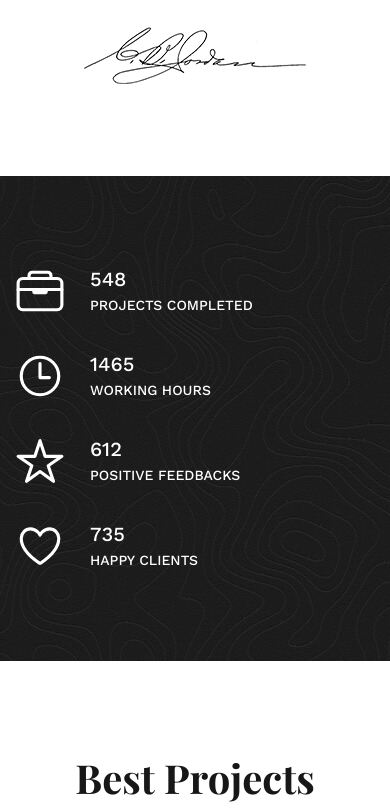
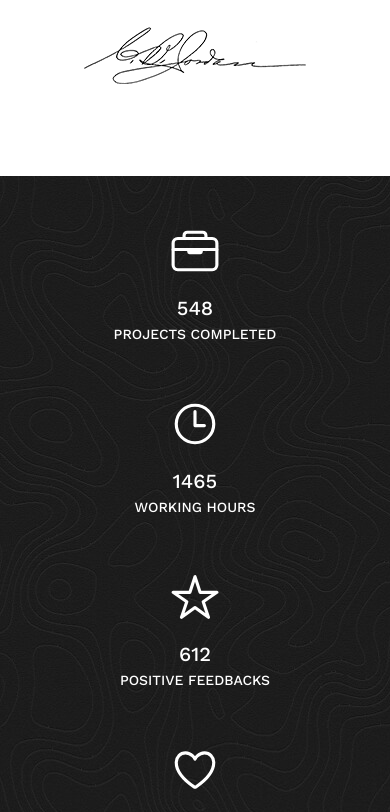
Before and after one commit to pviethung/psd-to-html, a website built with Parcel: page index.html in a window 390 px wide. Shown: the part 1164-1976 px from the top of the page. Built offline with nearby package versions, Linux system fonts and the light colour scheme; files whose address does not match are found by name.

Commit message:
add responsive

```diff
--- a/index.html
+++ b/index.html
@@ -126,7 +126,7 @@
         <section class="features">
             <div class="container">
                 <div class="row">
-                    <div class="col-lg-3">
+                    <div class="col-md-3">
                         <div class="features__item">
                             <ion-icon name="briefcase-outline" class="features__icon"></ion-icon>
                             <p class="features__text">
@@ -135,7 +135,7 @@
                             </p>
                         </div>
                     </div>
-                    <div class="col-lg-3">
+                    <div class="col-md-3">
                         <div class="features__item">
                             <ion-icon name="time-outline" class="features__icon"></ion-icon>
                             <p class="features__text">
@@ -145,7 +145,7 @@
                             </p>
                         </div>
                     </div>
-                    <div class="col-lg-3">
+                    <div class="col-md-3">
                         <div class="features__item">
                             <ion-icon name="star-outline" class="features__icon"></ion-icon>
                             <p class="features__text">
@@ -155,7 +155,7 @@
                             </p>
                         </div>
                     </div>
-                    <div class="col-lg-3">
+                    <div class="col-md-3">
                         <div class="features__item features__last-item">
                             <ion-icon name="heart-outline" class="features__icon"></ion-icon>
                             <p class="features__text">
--- a/js/index.js
+++ b/js/index.js
@@ -79,6 +79,9 @@ if (window.Glide) {
       576: {
         perView: 1,
       },
+      992: {
+        perView: 2,
+      },
     },
   }).mount()
 
@@ -94,7 +97,7 @@ if (window.Glide) {
     focusAt: 'center',
     perView: 5,
     breakpoints: {
-      576: {
+      768: {
         perView: 3,
       },
     },
--- a/package.json
+++ b/package.json
@@ -7,7 +7,7 @@
   "scripts": {
     "test": "echo \"Error: no test specified\" && exit 1",
     "dev": "parcel index.html",
-    "build": "parcel build index.html  --public-url .",
+    "build": "parcel build *.html --public-url https://hungxu97.github.io/psd-to-html --no-cache --no-source-maps",
     "deploy": "gh-pages -d dist"
   },
   "keywords": [],
--- a/scss/_base.scss
+++ b/scss/_base.scss
@@ -12,6 +12,7 @@ html {
 }
 
 body {
+  overflow-x: hidden;
   font-family: 'Work Sans', sans-serif;
   color: #373a3c;
 }
@@ -44,8 +45,20 @@ ul {
   }
 }
 
-@mixin responsiveSM {
+@mixin responsiveXS {
   @media only screen and (max-width: 576px) {
     @content;
   }
 }
+
+@mixin responsiveSM {
+  @media only screen and (max-width: 768px) {
+    @content;
+  }
+}
+
+@mixin responsiveMD {
+  @media only screen and (max-width: 992px) {
+    @content;
+  }
+}
--- a/scss/_components.scss
+++ b/scss/_components.scss
@@ -432,7 +432,7 @@
 
   &__imgs {
     display: grid;
-    grid-template-columns: repeat(4, 8rem);
+    grid-template-columns: repeat(4, 1fr);
     grid-template-rows: repeat(2, 8rem);
     gap: 1rem;
 
@@ -459,6 +459,28 @@
   }
 
   // responsive
+  @include responsiveMD {
+    &__tweets {
+      margin: 7rem 0;
+
+      ul li {
+        margin-bottom: 0;
+      }
+    }
+
+    &__tweets {
+      ul {
+        li {
+          justify-content: unset;
+
+          p {
+            margin-left: 2rem;
+          }
+        }
+      }
+    }
+  }
+
   @include responsiveSM {
     &__heading {
       text-align: center;
--- a/scss/pages/_index.scss
+++ b/scss/pages/_index.scss
@@ -69,6 +69,21 @@
       margin-bottom: 0;
     }
   }
+
+  @include responsiveXS {
+    & {
+      padding: 5rem 0;
+    }
+
+    &__item {
+      flex-direction: column;
+    }
+
+    &__text {
+      text-align: center;
+      margin: 2rem 0;
+    }
+  }
 }
 
 // PROJECTS CSS
@@ -138,6 +153,13 @@
   }
 
   // responsive
+  @include responsiveMD {
+    &__img {
+      width: 50%;
+      padding-top: 50%;
+    }
+  }
+
   @include responsiveSM {
     &__img {
       width: 100%;
@@ -214,6 +236,13 @@
       transform: translateX(60px);
     }
   }
+
+  @include responsiveXS {
+    &__quote {
+      max-width: 400px;
+      transform: translateX(20px);
+    }
+  }
 }
 
 // BLOG CSS
@@ -261,6 +290,13 @@
   .text strong {
     color: #252525;
   }
+
+  // responsive
+  @include responsiveMD {
+    .form {
+      margin-top: 4rem;
+    }
+  }
 }
 
 // overwrite header component
@@ -291,4 +327,22 @@
       display: none;
     }
   }
+
+  //responsive
+  @include responsiveMD {
+    .header__down-btn {
+      margin-top: 10rem;
+    }
+    .header__title {
+      width: 80%;
+      margin: auto;
+      margin-bottom: 5rem;
+    }
+  }
+
+  @include responsiveSM {
+    .header__title {
+      width: 100%;
+    }
+  }
 }
```
Also changed, not shown: pages/blog.html (+1 -1 lines).
